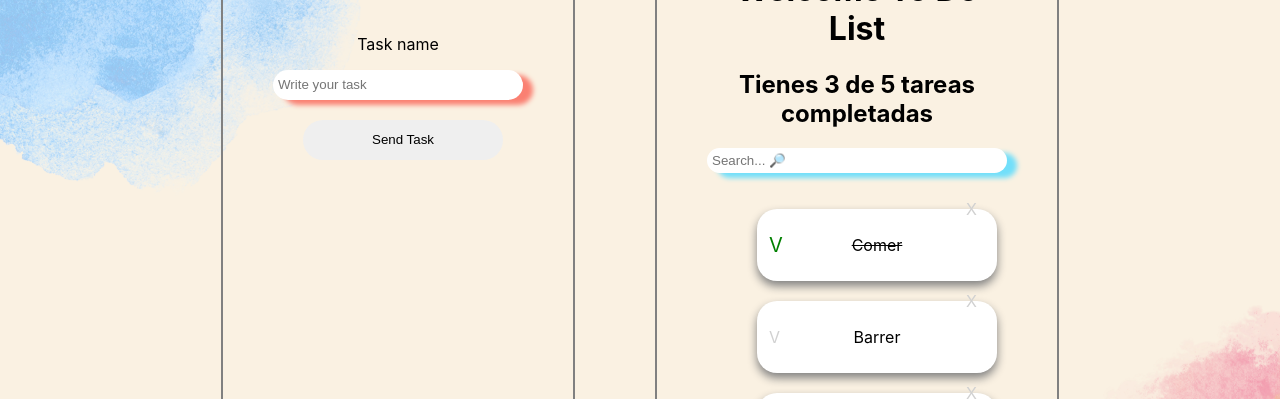
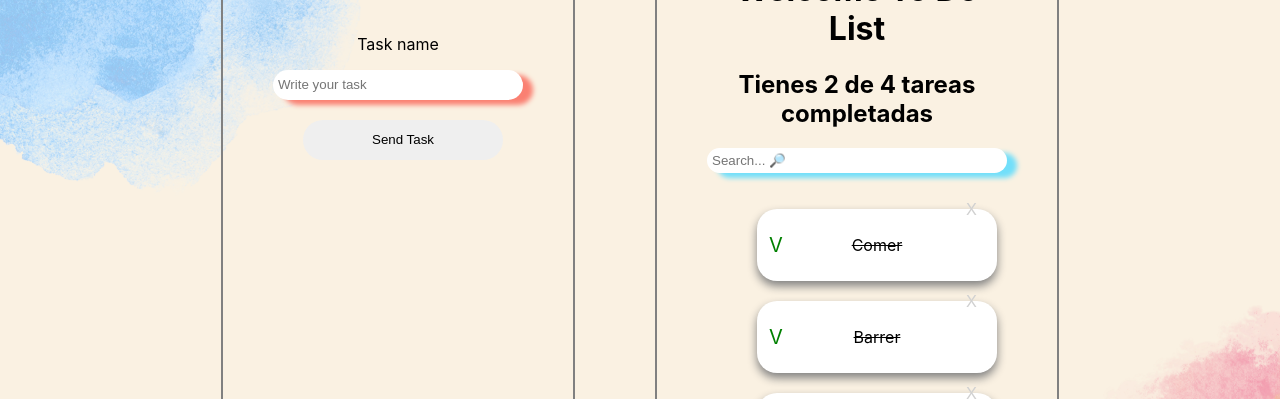
Before and after one commit to betangil238/ReactTasks, a React (Create React App) app: page / in a window 1280 px wide. Shown: the part 173-572 px from the top of the page. Built offline with nearby package versions, Linux system fonts and the light colour scheme.

Commit message:
contador de tareas dinamico mediante estados react

```diff
--- a/src/App.js
+++ b/src/App.js
@@ -7,14 +7,20 @@ import { ToDoButton } from './ToDoButton';
 import "./styles.css"
 import './App.css';
 import React from 'react';
-
+const tareas= [{text:"Comer",complete:true},{text:"Barrer",complete:true},{text:"Bailar",complete:false},{text:"Cocinar",complete:false}]
 function App() {
-  const tareas= [{text:"Comer",complete:true},{text:"Barrer",complete:false},{text:"Bailar",complete:false},{text:"Cocinar",complete:false}]
+  const [searchValue,setsearchValue] = React.useState('');
+  const [taskValue,setTaskValue] = React.useState(tareas);
+  const completados = taskValue.filter(c=>c.complete===true).length
+  const total = taskValue.length
   return (
     <React.Fragment>
       <div className='RightScreen'>
-        <ToDoTitle completed={3} total={5}/>
-        <ToDoSearch/>
+        <ToDoTitle completed={completados} total={total}/>
+        <ToDoSearch
+        searchValue={searchValue}
+        setsearchValue={setsearchValue}
+        />
         <ToDoList>
           {tareas.map(t =>(
             <TodoItem text={t.text} key={t.text} complete={t.complete}/>
@@ -30,5 +36,4 @@ function App() {
     </React.Fragment>
   );
 }
-
 export default App;
--- a/src/ToDoInput.js
+++ b/src/ToDoInput.js
@@ -1,10 +1,7 @@
-import React from "react";
+
 function ToDoInput(){
-    const [searchValue,setsearchValue] = React.useState('');
     return(
-      <input className="InputTask" placeholder="Write your task"
-      value={searchValue}
-      onChange={(event)=> {setsearchValue(event.target.value)}}></input>
+      <input className="InputTask" placeholder="Write your task"></input>
     );
   }
   export {ToDoInput};
--- a/src/ToDoSearch.js
+++ b/src/ToDoSearch.js
@@ -1,6 +1,9 @@
-function ToDoSearch(){
+import React from "react";
+function ToDoSearch({searchValue,setsearchValue}){
     return(
-      <input className="inputSearch" placeholder="Search... 🔎"></input>
+      <input className="inputSearch" placeholder="Search... 🔎"
+      value={searchValue}
+      onChange={(event)=> {setsearchValue(event.target.value)}}></input>
     );
   }
   export {ToDoSearch};
```
Also changed, not shown: 1 other file (tests, documents, lock files or other folders).
